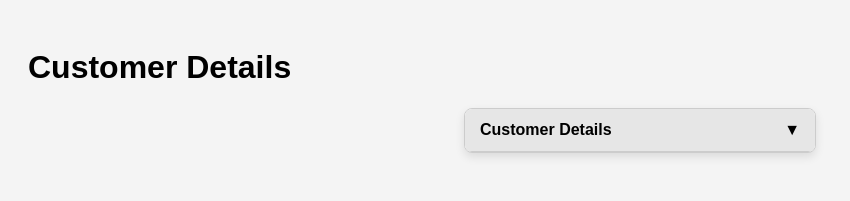
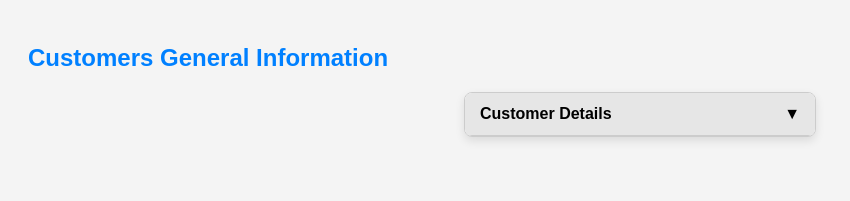
Before and after one commit to abasovaayann/task, a plain HTML site: page result.html in a window 1280 px wide. Shown: the whole page, without its empty margins (0-850 px from the left). Drawn offline with Linux system fonts and the light colour scheme.

```diff
--- a/result.css
+++ b/result.css
@@ -2,6 +2,13 @@ body {
     font-family: Arial, sans-serif;
     padding: 20px;
     background: #f4f4f4;
+}
+h1 {
+    color: hsl(210, 100%, 50%);
+    font-family: Arial, sans-serif;
+    font-size: 24px;
+    font-weight: bold;
+    margin-bottom: 20px;
 }
 
 .customer-card {
--- a/result.html
+++ b/result.html
@@ -7,7 +7,7 @@
     <link rel="stylesheet" href="result.css">
 </head>
 <body>
-    <h1>Customer Details</h1>
+    <h1>Customers General Information</h1>
 
     <div class="customer-card">
         <div class="customer-header" id="toggleDetails">
```
